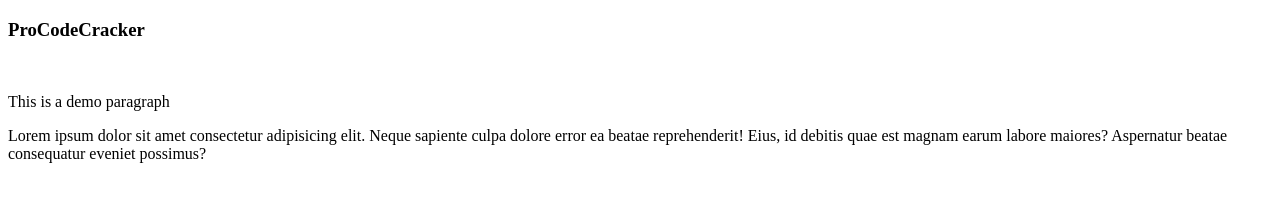
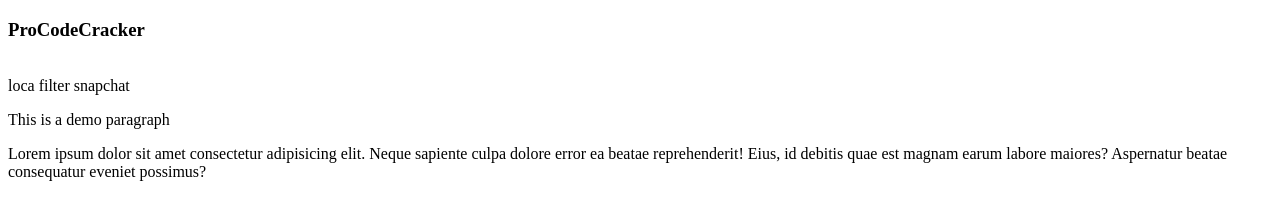
Before and after one commit to ProCodeCrackers/NamkeenKetchup, a plain HTML site: page index.html in a window 1280 px wide. Drawn offline with Linux system fonts and the light colour scheme.

Commit message:
Update index.html

```diff
--- a/index.html
+++ b/index.html
@@ -8,6 +8,7 @@
 <body>
 	<h3>ProCodeCracker</h3>
 	<br>
+	loca filter snapchat
 	<p>This is a demo paragraph</p>
 	<p>Lorem ipsum dolor sit amet consectetur adipisicing elit. Neque sapiente culpa dolore error ea beatae reprehenderit! Eius, id debitis quae est magnam earum labore maiores? Aspernatur beatae consequatur eveniet possimus?</p>
 </body>
```
